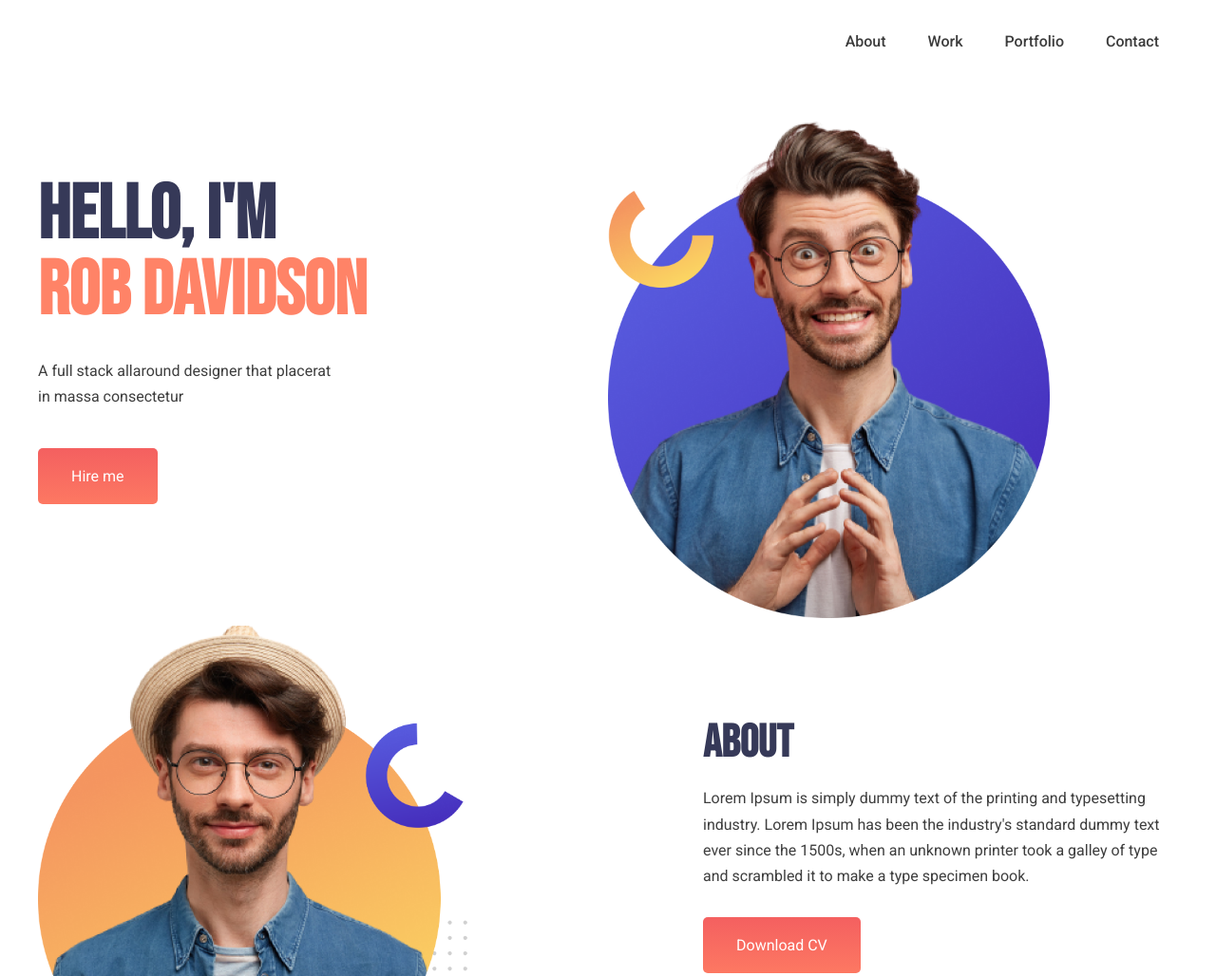
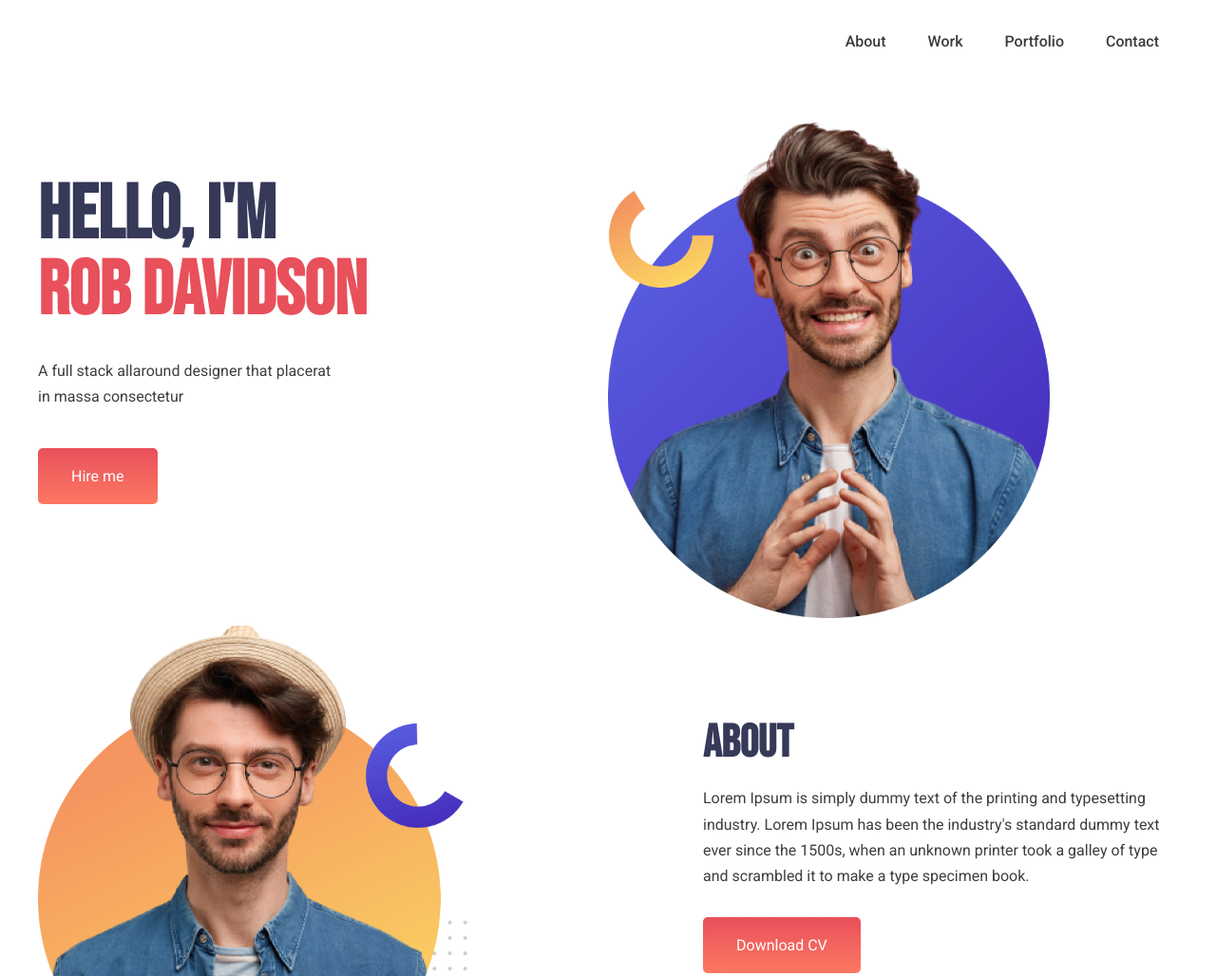
Before and after one commit to iftekhar-rahman/personal-website, a plain HTML site: page index.html in a window 1280 px wide. Shown: the top 1028 px of the page at 95% size. Drawn offline with Linux system fonts and the light colour scheme.

Commit message:
theme color updated

```diff
--- a/style.css
+++ b/style.css
@@ -46,16 +46,19 @@ h6 {
     float: right;
 }
 .highlighted-text {
-    color: #ff8367;
+    color: #e8505b;
 }
 .btn {
-    background-color: #ff8367;
+    background-color: #e8505b;
     color: #fff;
     text-decoration: none;
     padding: 16px 35px;
     display: inline-block;
     border-radius: 5px;
-    background-image: linear-gradient(180deg, #f46060, #fd7862);
+    background-image: linear-gradient(180deg, #e8505b, #fd7862);
+}
+.btn:hover {
+    background-image: linear-gradient(180deg, #e8505b, #e8505b);
 }
 
 /* .header-area */
@@ -81,7 +84,7 @@ h6 {
     font-weight: 500;
 }
 .mainmenu ul li:hover a {
-    color: #f56260;
+    color: #e8505b;
 }
 
 /* .hero-area */
```
